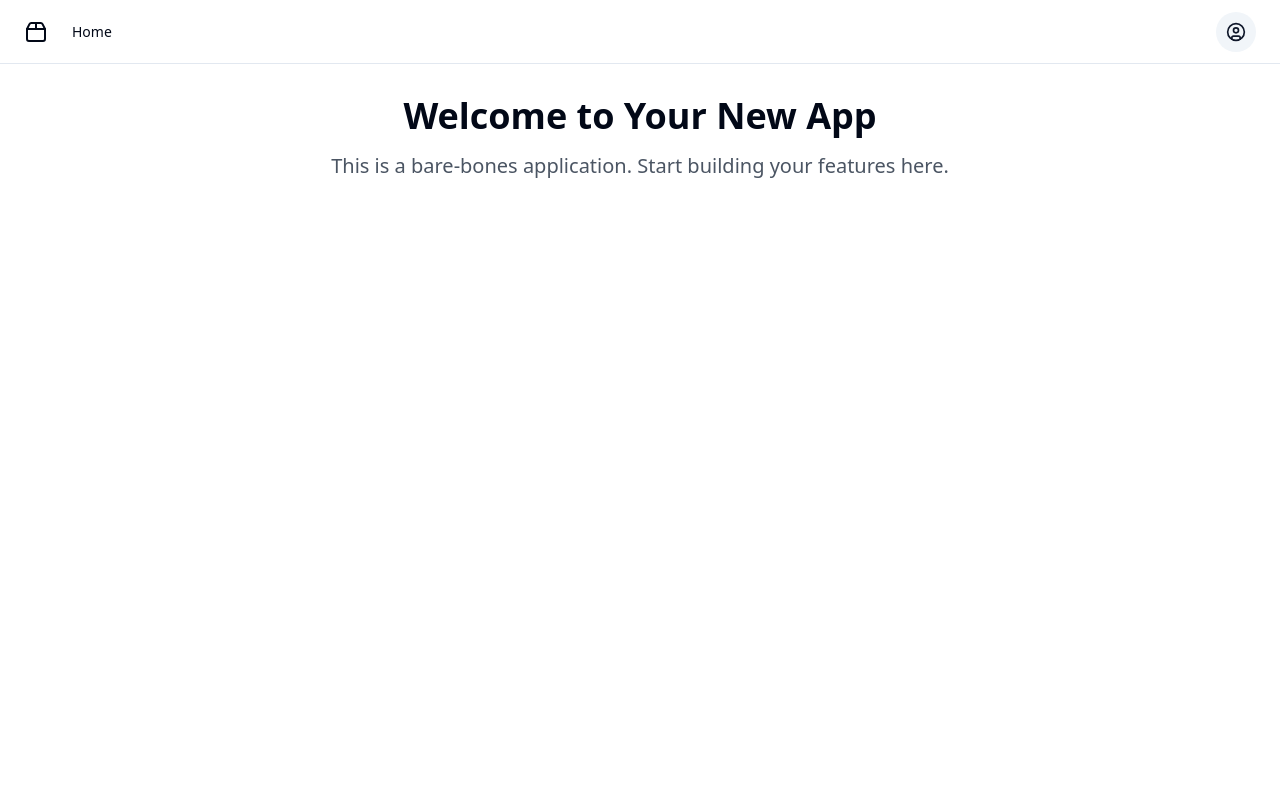
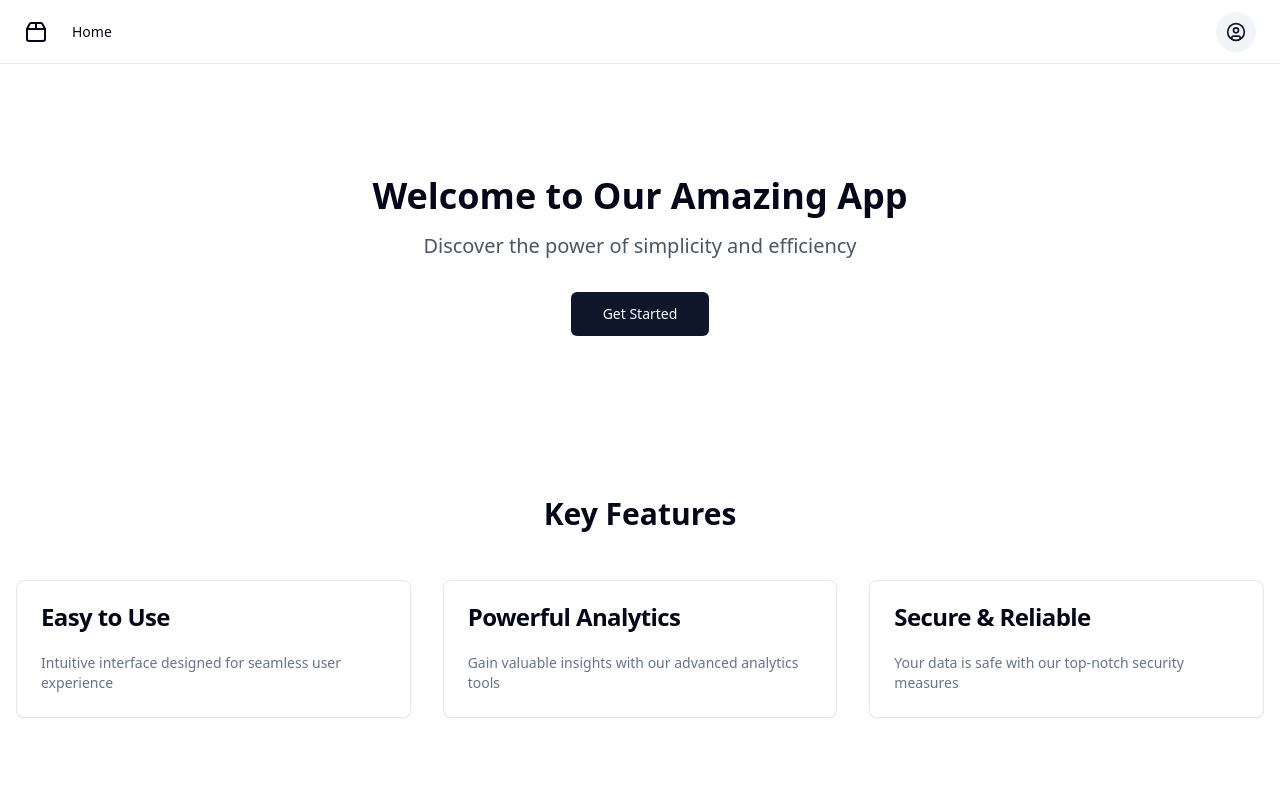
Before and after one commit to GPT-Engineer-App-Dev/foundation-fun, a React (Vite) app: page / in a window 1280 px wide. Shown: the top 796 px of the page. Built offline with nearby package versions, Linux system fonts and the light colour scheme.

Commit message:
Create visually appealing landing page with hero, features, and CTA sections

```diff
--- a/src/pages/Index.jsx
+++ b/src/pages/Index.jsx
@@ -1,12 +1,54 @@
 import React from 'react';
+import { Button } from "@/components/ui/button";
+import { Card, CardContent, CardDescription, CardHeader, CardTitle } from "@/components/ui/card";
 
 const Index = () => {
   return (
     <div className="container mx-auto px-4 py-8">
-      <h1 className="text-4xl font-bold mb-4 text-center">Welcome to Your New App</h1>
-      <p className="text-xl text-gray-600 text-center">
-        This is a bare-bones application. Start building your features here.
-      </p>
+      {/* Hero Section */}
+      <section className="text-center py-20">
+        <h1 className="text-4xl font-bold mb-4">Welcome to Our Amazing App</h1>
+        <p className="text-xl text-gray-600 mb-8">Discover the power of simplicity and efficiency</p>
+        <Button size="lg">Get Started</Button>
+      </section>
+
+      {/* Features Section */}
+      <section className="py-20">
+        <h2 className="text-3xl font-bold text-center mb-12">Key Features</h2>
+        <div className="grid grid-cols-1 md:grid-cols-3 gap-8">
+          <Card>
+            <CardHeader>
+              <CardTitle>Easy to Use</CardTitle>
+            </CardHeader>
+            <CardContent>
+              <CardDescription>Intuitive interface designed for seamless user experience</CardDescription>
+            </CardContent>
+          </Card>
+          <Card>
+            <CardHeader>
+              <CardTitle>Powerful Analytics</CardTitle>
+            </CardHeader>
+            <CardContent>
+              <CardDescription>Gain valuable insights with our advanced analytics tools</CardDescription>
+            </CardContent>
+          </Card>
+          <Card>
+            <CardHeader>
+              <CardTitle>Secure & Reliable</CardTitle>
+            </CardHeader>
+            <CardContent>
+              <CardDescription>Your data is safe with our top-notch security measures</CardDescription>
+            </CardContent>
+          </Card>
+        </div>
+      </section>
+
+      {/* Call-to-Action Section */}
+      <section className="bg-primary text-primary-foreground text-center py-20 rounded-lg">
+        <h2 className="text-3xl font-bold mb-4">Ready to Get Started?</h2>
+        <p className="text-xl mb-8">Join thousands of satisfied users and transform your workflow today</p>
+        <Button variant="secondary" size="lg">Sign Up Now</Button>
+      </section>
     </div>
   );
 };
```
